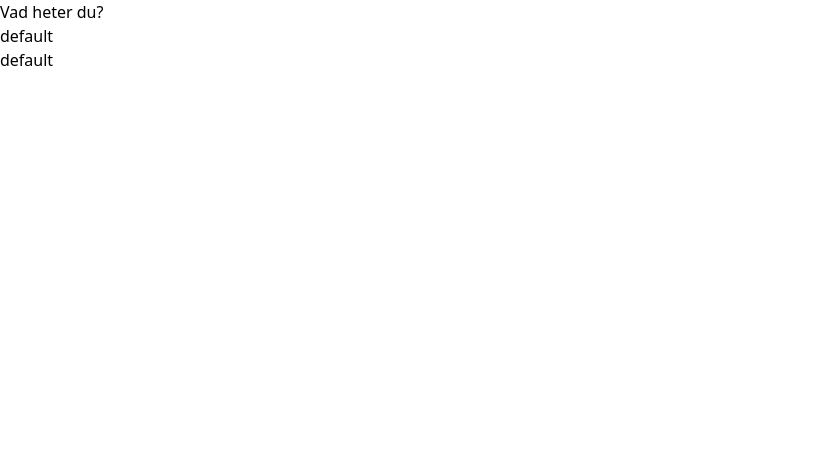
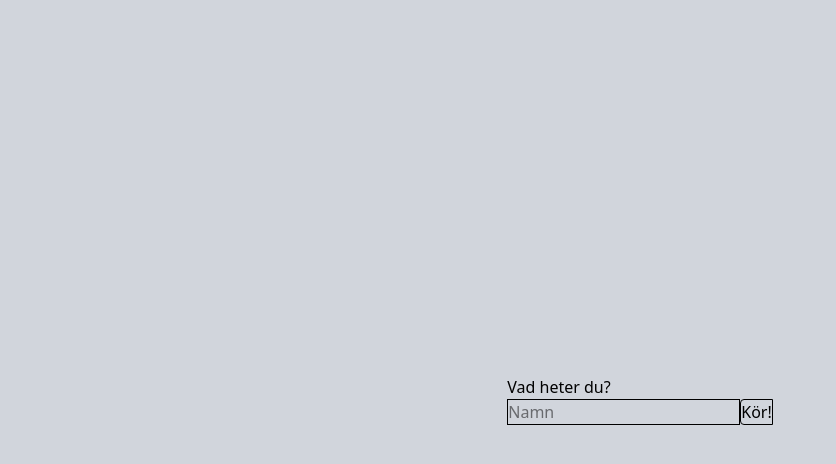
Before and after one commit to AN-Eriksson/1DV610-L1, a React (Vite) app: page / in a window 1280 px wide. Shown: the top 464 px of the page, without its empty margins (0-836 px from the left). Built offline with nearby package versions, Linux system fonts and the light colour scheme.

Commit message:
Update InputForm to handle state

```diff
--- a/src/App.jsx
+++ b/src/App.jsx
@@ -3,12 +3,19 @@ import { InputForm } from './components/InputForm'
 import { NameDisplay } from './components/NameDisplay'
 
 function App() {
-  const [name, setName] = useState("default")
+  const [name, setName] = useState("")
+  const [nameSubmitted, setNameSubmitted] = useState(false)
 
   return (
-    <div>
-      <InputForm name={name} setName={setName}/>
-      <NameDisplay name={name} />
+    <div className='min-h-screen flex items-center justify-center bg-gray-300'>
+      {!nameSubmitted && (
+        <InputForm
+          // name={name}
+          setName={setName}
+          nameSubmitted={nameSubmitted}
+          setNameSubmitted={setNameSubmitted} />
+      )}
+      {/* <NameDisplay name={name} /> */}
     </div>
   )
 }
--- a/src/components/InputForm.jsx
+++ b/src/components/InputForm.jsx
@@ -1,19 +1,32 @@
 import React from 'react'
+import { useState } from 'react'
 
-export const InputForm = ({ name, setName }) => {
+export const InputForm = ({ setName, setNameSubmitted }) => {
+  const [inputValue, setInputValue] = useState("")
 
-  const handleChange = (event) => {
-    setName(event.target.value)
+
+  const handleSubmit = (event) => {
+    event.preventDefault()
+    setName(inputValue)
+    setNameSubmitted(true)
   }
 
   return (
     <div>
       <h2>Vad heter du?</h2>
-      <input
-        type="text"
-        value={name}
-        onChange={handleChange}
-      />
+      <form onSubmit={handleSubmit}>
+        <input
+          type="text"
+          onChange={(event) => setInputValue(event.target.value)}
+          className='border'
+          placeholder='Namn'
+        />
+        <button
+          type='submit'
+          className='border rounded-l'
+        >Kör!
+        </button>
+      </form>
     </div>
   )
 }
```
